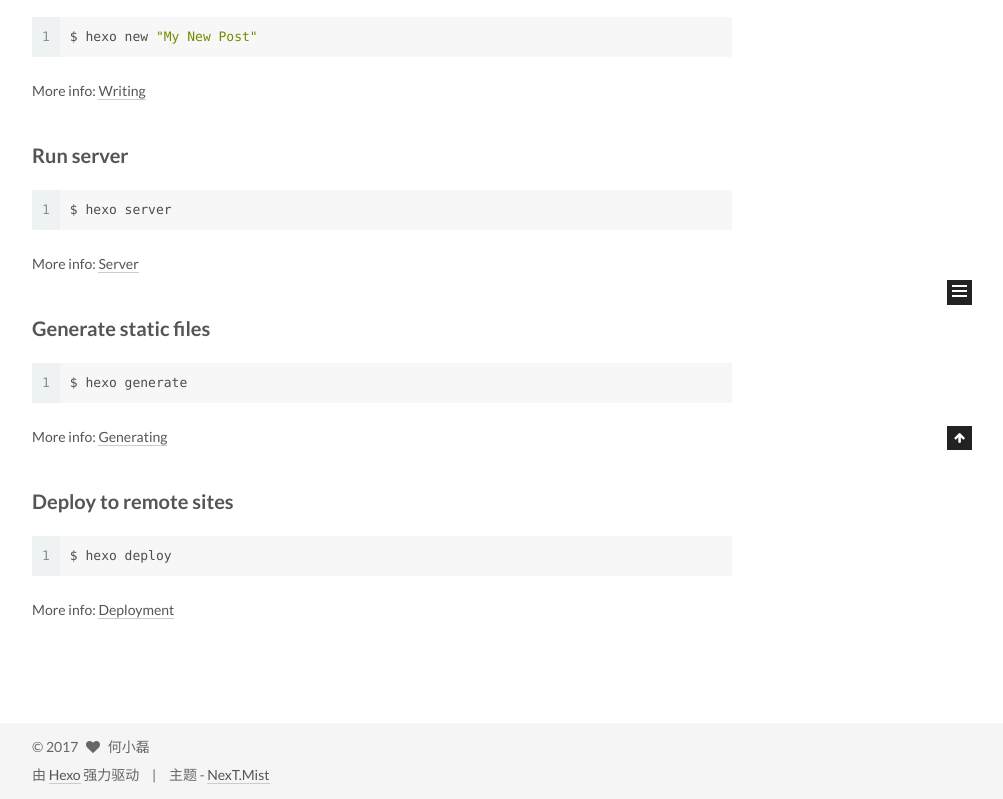
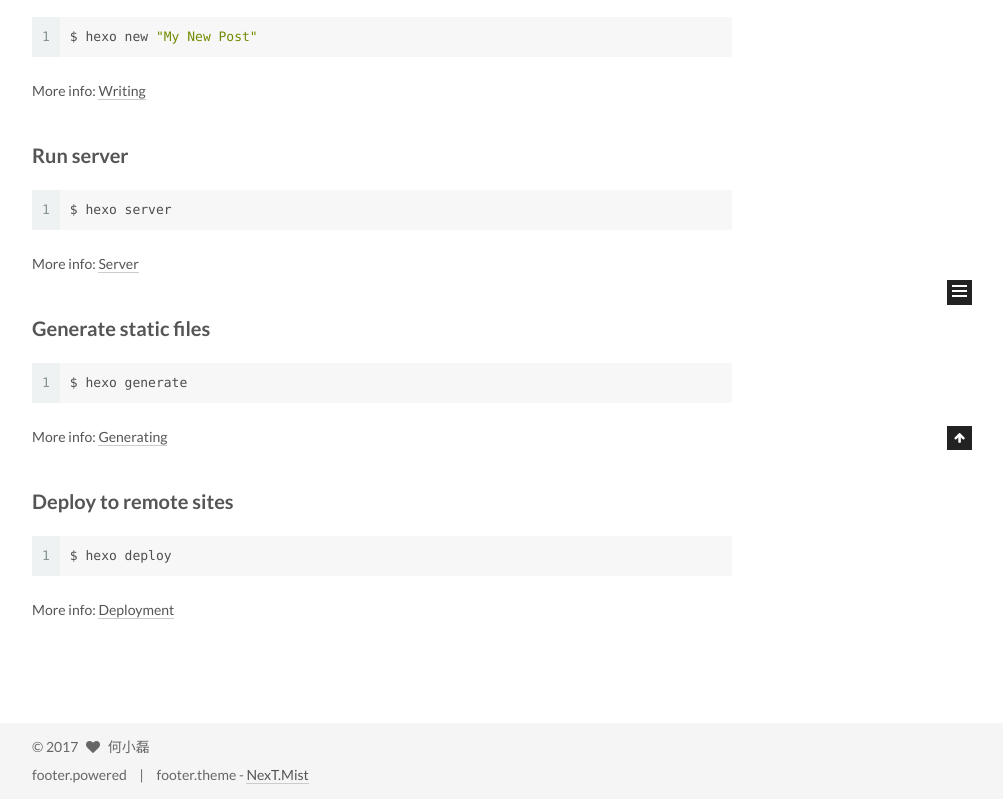
Before and after one commit to hexiaoleione/hexiaoleione.github.io, a plain HTML site: page index.html in a window 1280 px wide. Shown: the part 450-1249 px from the top of the page, without its empty margins (258-1261 px from the left). Drawn offline with Linux system fonts and the light colour scheme; a script that the page names is missing.

Commit message:
Site updated: 2017-01-04 15:37:34

```diff
--- a/index.html
+++ b/index.html
@@ -526,11 +526,11 @@
 
 
 <div class="powered-by">
-  由 <a class="theme-link" href="https://hexo.io">Hexo</a> 强力驱动
+  footer.powered
 </div>
 
 <div class="theme-info">
-  主题 -
+  footer.theme -
   <a class="theme-link" href="https://github.com/iissnan/hexo-theme-next">
     NexT.Mist
   </a>
```
Also changed, not shown: 2016/01/01/hello-world/index.html (+2 -2 lines), archives/2016/01/index.html (+2 -2 lines), archives/2016/index.html (+2 -2 lines), archives/index.html (+2 -2 lines).
